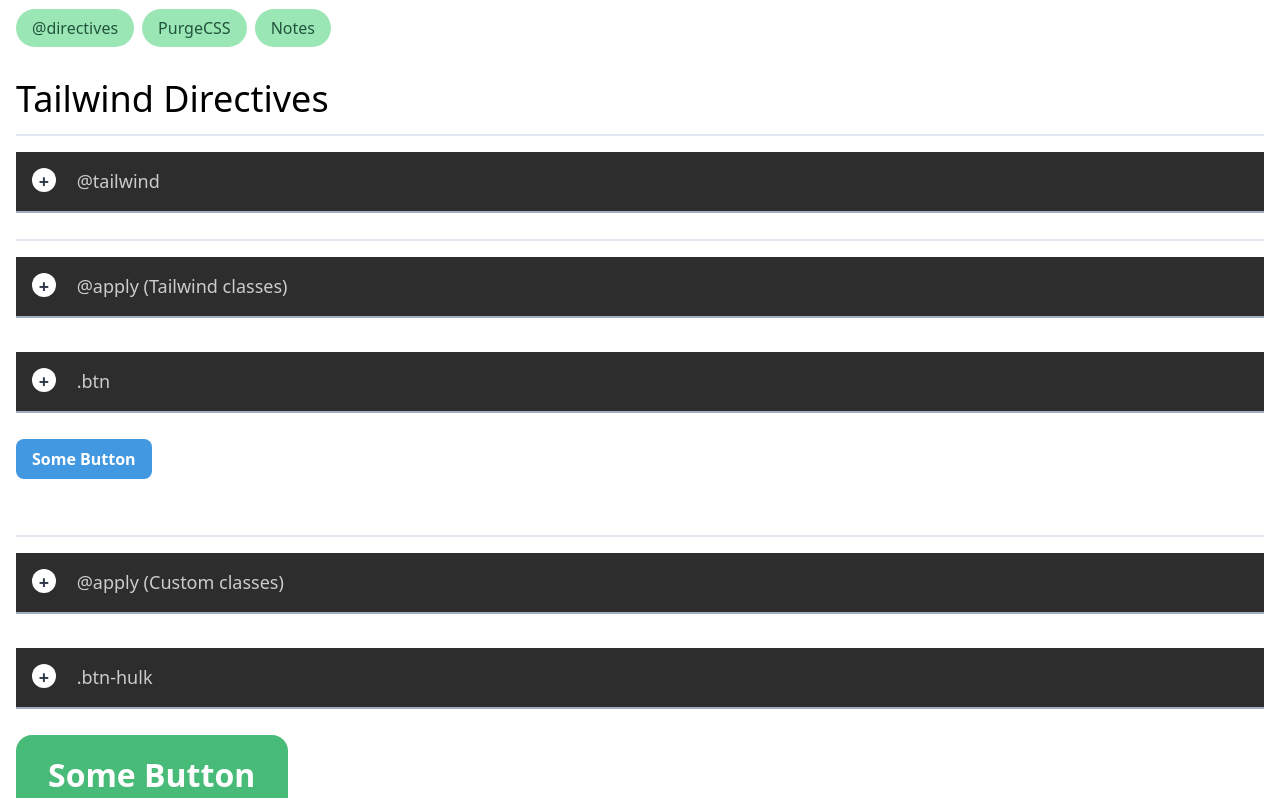
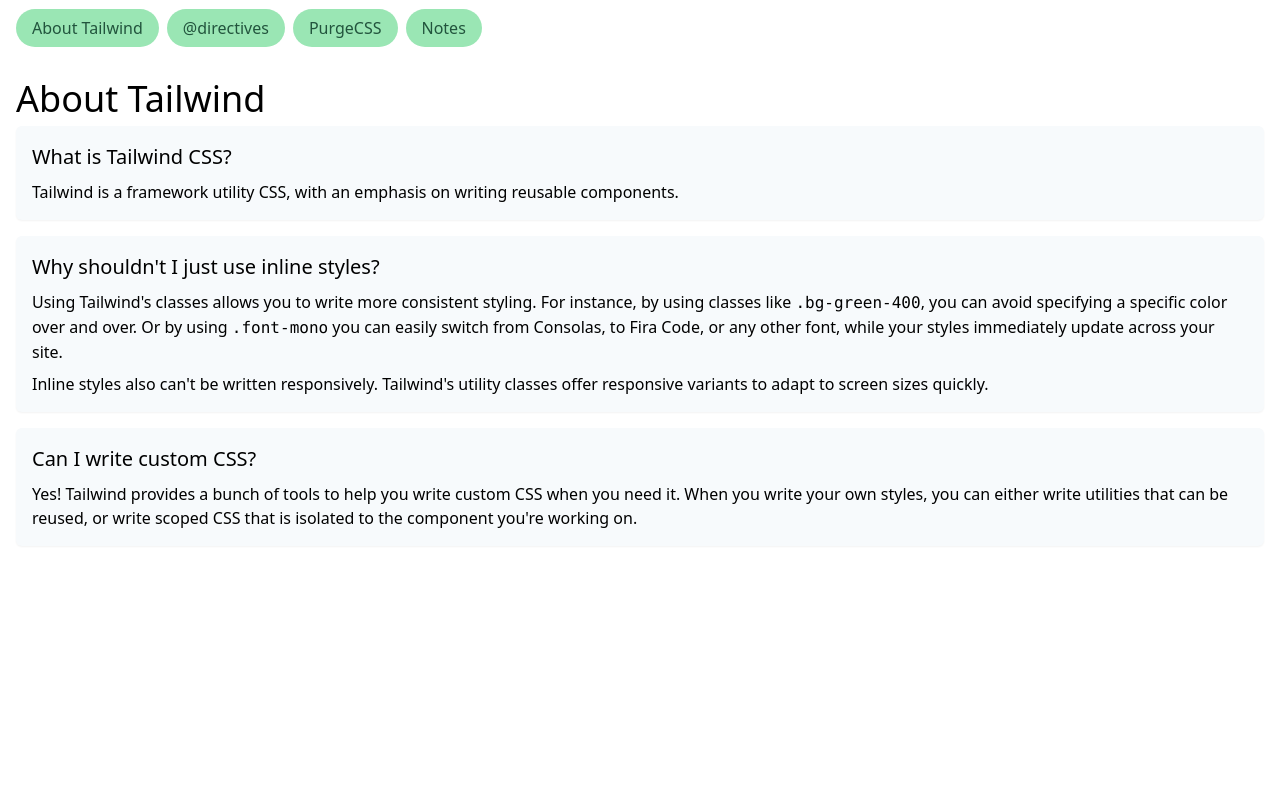
Before and after one commit to nsnyder/tailwind-demo, a Vue app: page / in a window 1280 px wide. Shown: the top 798 px of the page. Built offline with nearby package versions, Linux system fonts and the light colour scheme; no server answers.

Commit message:
Improve some notes, add an about page

```diff
--- a/src/App.vue
+++ b/src/App.vue
@@ -24,6 +24,7 @@
   import Directives from '~/components/Directives.vue';
   import Notes from '~/components/Notes.vue';
   import PurgeCss from '~/components/PurgeCSS.vue';
+  import AboutTailwind from '~/components/AboutTailwind.vue';
 
   export default {
     name: 'App',
@@ -32,6 +33,7 @@
       Directives,
       Notes,
       PurgeCss,
+      AboutTailwind,
     },
 
     mounted() {
@@ -46,6 +48,10 @@
     data() {
       return {
         demos: [
+          {
+            name: 'About Tailwind',
+            component: 'about-tailwind',
+          },
           {
             name: '@directives',
             component: 'directives',
--- /dev/null
+++ b/src/components/AboutTailwind.vue
@@ -0,0 +1,55 @@
+<template>
+  <div class="">
+    <h2 class="text-4xl">About Tailwind</h2>
+    <ul class="space-y-4">
+      <li v-for="(note, index) in notes" class="card" :key="index">
+        <h2 class="text-xl pb-2" v-text="note.title" />
+        <div v-html="note.body" class="space-y-2" />
+      </li>
+    </ul>
+  </div>
+</template>
+
+<script>
+  export default {
+    name: 'about-tailwind',
+
+    data() {
+      return {
+        notes: [
+          {
+            title: 'What is Tailwind CSS?',
+            body: 'Tailwind is a framework utility CSS, with an emphasis on writing reusable components.',
+          },
+          {
+            title: "Why shouldn't I just use inline styles?",
+            body: `<p>
+                Using Tailwind's classes allows you to write more consistent styling. For instance,
+                by using classes like <span class="font-mono">.bg-green-400</span>, you can avoid specifying
+                a specific color over and over. Or by using <span class="font-mono">.font-mono</span> you
+                can easily switch from Consolas, to Fira Code, or any other font, while your styles immediately
+                update across your site.
+              </p>
+              <p>
+                Inline styles also can't be written responsively. Tailwind's utility classes offer responsive
+                variants to adapt to screen sizes quickly.
+              </p>`,
+          },
+          {
+            title: "Can I write custom CSS?",
+            body: `Yes! Tailwind provides a bunch of tools to help you write custom CSS when you need it.
+              When you write your own styles, you can either write utilities that can be reused, or write
+              scoped CSS that is isolated to the component you're working on.`,
+          },
+        ]
+      };
+    }
+  }
+</script>
+
+<style scoped>
+  /* Note: I wouldn't actually recommend this, but it is a good demonstration of scoped CSS. */
+  .card {
+    @apply bg-gray-100 p-4 rounded-md shadow-sm;
+  }
+</style>
--- a/src/components/Notes.vue
+++ b/src/components/Notes.vue
@@ -1,9 +1,8 @@
 <template>
   <div class="">
     <h2 class="text-4xl">Some notes!</h2>
-    <ul class="grid grid-cols-1 md:grid-cols-3 gap-2
-    ">
-      <li v-for="(note, index) in notes" class="bg-gray-100 p-2 rounded-md" :key="index" v-html="note" />
+    <ul class="grid grid-cols-1 lg:grid-cols-3 gap-2">
+      <li v-for="(note, index) in notes" class="bg-gray-100 p-2 rounded-md shadow-sm" :key="index" v-html="note" />
     </ul>
   </div>
 </template>
@@ -19,8 +18,10 @@
             Restart your <span class="font-mono">watch</span>!`,
           `The <span class="font-mono">transform</span> class is required in <em>addition</em> to things like
             <span class="font-mono">scale-150</span>, <span class="font-mono">rotate-45</span>,
-            <span class="font-mono">translate-x-4</span>, etc.`,
-          `Make sure you're looking at the correct documentation! <a href="https://v1.tailwindcss.com">Tailwind CSS v1</a>
+            <span class="font-mono">translate-x-4</span>, etc. Tailwind uses CSS variables to accomplish transforms,
+            and classes like <span class="font-mono">translate-x-4</span> just set that variable.`,
+          `Make sure you're looking at the correct documentation! Tailwind CSS v2 is out, but we're still using v1.
+            <a href="https://v1.tailwindcss.com">Tailwind CSS v1</a>
             <a href="https://tailwindcss.com">Tailwind CSS v2</a>`,
           `<h3 class="font-bold text-lg">Common gotchas:</h3>
             <ul class="space-y-1 pt-1">
@@ -35,7 +36,6 @@
               <li><a href="https://marketplace.visualstudio.com/items?itemName=bradlc.vscode-tailwindcss">
                 Visual Studio Code
               </li></a>`,
-
         ]
       };
     }
```
